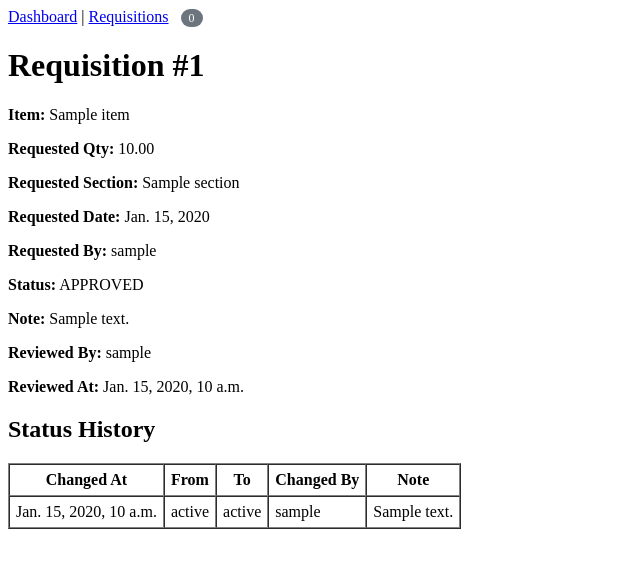
After one commit to Diwak4r/ERP-System, a Django app: page /production/requisitions/1/ in a window 1280 px wide. The commit adds this page. Shown: the top 568 px of the page, without its empty margins (0-640 px from the left). Run offline with Django 4.2, Linux system fonts and the light colour scheme; a user stored in the database is signed in; tables that the repository leaves empty hold one stand-in row (values such as "Sample post").

Commit message:
feat: implement phase 5A store requisition workflow

```diff
--- a/production/forms.py
+++ b/production/forms.py
@@ -5,7 +5,18 @@ from typing import Optional
 
 from django import forms
 
-from .models import AttendanceSheet, Item, MachineDowntime, Machine, ProductionEntry, Section, TargetRule, WasteEntry, Worker
+from .models import (
+    AttendanceSheet,
+    Item,
+    Machine,
+    MachineDowntime,
+    ProductionEntry,
+    Requisition,
+    Section,
+    TargetRule,
+    WasteEntry,
+    Worker,
+)
 
 
 from django.core.exceptions import ValidationError
@@ -304,3 +315,36 @@ class MachineDowntimeForm(forms.ModelForm):
                 for message in exc.messages:
                     self.add_error(None, message)
         return cleaned
+
+
+class RequisitionForm(forms.ModelForm):
+    class Meta:
+        model = Requisition
+        fields = ["item", "requested_qty", "note"]
+        widgets = {
+            "requested_qty": forms.NumberInput(attrs={"step": "0.01", "min": "0.01"}),
+            "note": forms.Textarea(attrs={"rows": 3}),
+        }
+
+    def __init__(self, *args, **kwargs):
+        super().__init__(*args, **kwargs)
+        self.fields["item"].queryset = Item.objects.filter(is_active=True)
+
+
+class RequisitionDecisionForm(forms.Form):
+    decision = forms.ChoiceField(
+        choices=[
+            (Requisition.STATUS_APPROVED, "Approve"),
+            (Requisition.STATUS_REJECTED, "Reject"),
+        ]
+    )
+    note = forms.CharField(required=False, widget=forms.Textarea(attrs={"rows": 3}))
+
+    def clean(self):
+        cleaned = super().clean()
+        decision = cleaned.get("decision")
+        note = (cleaned.get("note") or "").strip()
+        if decision == Requisition.STATUS_REJECTED and not note:
+            self.add_error("note", "Rejection reason is required.")
+        cleaned["note"] = note
+        return cleaned
--- a/production/urls.py
+++ b/production/urls.py
@@ -7,6 +7,10 @@ urlpatterns = [
     path("entry/", views.production_entry, name="entry"),
     path("entries/", views.production_entries, name="entries"),
     path("entry/row/", views.production_entry_row, name="entry-row"),
+    path("requisitions/new/", views.requisition_create, name="requisition-create"),
+    path("requisitions/", views.requisition_list, name="requisition-list"),
+    path("requisitions/<int:requisition_id>/", views.requisition_detail, name="requisition-detail"),
+    path("requisitions/pending-badge/", views.requisition_pending_badge, name="requisition-pending-badge"),
     path("attendance/entry/", views.attendance_entry, name="attendance-entry"),
     path("downtime/entry/", views.downtime_entry, name="downtime-entry"),
     path("waste/entry/", views.waste_entry, name="waste-entry"),
--- a/production/views.py
+++ b/production/views.py
@@ -10,6 +10,7 @@ from django.urls import reverse
 from django.shortcuts import get_object_or_404, redirect, render
 from django.template.loader import render_to_string
 from django.db import transaction
+from django.utils import timezone
 from django.db.models import Sum, F, ExpressionWrapper, FloatField, Case, When, Value, BooleanField, Count, Q
 from django.db.models.functions import Cast
 
@@ -18,6 +19,8 @@ from .forms import (
     MachineDowntimeForm,
     ProductionEntryForm,
     ProductionEntryFormSet,
+    RequisitionDecisionForm,
+    RequisitionForm,
     WasteEntryForm,
     WasteEntryFormSet,
 )
@@ -28,7 +31,9 @@ from .models import (
     Item,
     MachineDowntime,
     ProductionEntry,
+    Requisition,
     Section,
+    StatusHistory,
     TargetRule,
     WasteEntry,
     Worker,
@@ -36,6 +41,7 @@ from .models import (
 
 ROLE_ADMIN = "ADMIN"
 ROLE_SUPERVISOR = "SUPERVISOR"
+ROLE_STORE = "STORE"
 
 
 def _user_has_role(user, role: str) -> bool:
@@ -63,6 +69,19 @@ def _coerce_date(raw_value: str | None, default_value: date) -> date:
         return date.fromisoformat(raw_value) if raw_value else default_value
     except ValueError:
         return default_value
+
+
+def _pending_requisition_count(user) -> int:
+    if not _user_has_role(user, ROLE_ADMIN):
+        return 0
+    return Requisition.objects.filter(status=Requisition.STATUS_PENDING).count()
+
+
+def _store_section_for(user) -> Section | None:
+    sections = Section.objects.filter(is_active=True, supervisors=user)
+    if sections.count() == 1:
+        return sections.first()
+    return None
 
 
 @login_required
@@ -224,6 +243,8 @@ def daily_section_summary(request: HttpRequest) -> HttpResponse:
         "worker_count": worker_count,
         "today_downtime_alerts": downtime_alerts,
         "is_today_view": entry_date_val == today,
+        "pending_requisition_count": _pending_requisition_count(request.user),
+        "is_admin": _user_has_role(request.user, ROLE_ADMIN),
     }
     return render(request, "production/reports/daily_section_summary.html", context)
 
@@ -285,6 +306,157 @@ def worker_history(request: HttpRequest, worker_id: int) -> HttpResponse:
         "entries": entries,
     }
     return render(request, "production/reports/worker_history_modal.html", context)
+
+
+@login_required
+def requisition_create(request: HttpRequest) -> HttpResponse:
+    if not _user_has_role(request.user, ROLE_STORE):
+        return HttpResponseForbidden("Only STORE users can create requisitions")
+
+    store_section = _store_section_for(request.user)
+    if store_section is None:
+        return HttpResponseForbidden("STORE user must be assigned to exactly one active section")
+
+    if request.method == "POST":
+        form = RequisitionForm(request.POST)
+        if form.is_valid():
+            requisition = form.save(commit=False)
+            requisition.requested_by = request.user
+            requisition.requested_section = store_section
+            requisition.requested_date = date.today()
+            requisition.status = Requisition.STATUS_PENDING
+            requisition.save()
+            StatusHistory.objects.create(
+                requisition=requisition,
+                from_status="",
+                to_status=Requisition.STATUS_PENDING,
+                changed_by=request.user,
+                note=(requisition.note or "").strip(),
+            )
+            messages.success(request, "Requisition submitted for admin review.")
+            return redirect("production:requisition-list")
+    else:
+        form = RequisitionForm()
+
+    return render(
+        request,
+        "production/requisition_form.html",
+        {
+            "form": form,
+            "store_section": store_section,
+            "pending_requisition_count": _pending_requisition_count(request.user),
+        },
+    )
+
+
+@login_required
+def requisition_list(request: HttpRequest) -> HttpResponse:
+    if _user_has_role(request.user, ROLE_ADMIN):
+        requisitions = Requisition.objects.select_related(
+            "item",
+            "requested_by",
+            "requested_section",
+            "reviewed_by",
+        ).all()
+    elif _user_has_role(request.user, ROLE_STORE):
+        requisitions = Requisition.objects.select_related(
+            "item",
+            "requested_by",
+            "requested_section",
+            "reviewed_by",
+        ).filter(requested_by=request.user)
+    else:
+        return HttpResponseForbidden("Not allowed")
+
+    return render(
+        request,
+        "production/requisition_list.html",
+        {
+            "requisitions": requisitions,
+            "pending_requisition_count": _pending_requisition_count(request.user),
+            "is_admin": _user_has_role(request.user, ROLE_ADMIN),
+        },
+    )
+
+
+@login_required
+def requisition_detail(request: HttpRequest, requisition_id: int) -> HttpResponse:
+    if not _user_has_role(request.user, ROLE_ADMIN):
+        return HttpResponseForbidden("Only ADMIN users can review requisitions")
+
+    requisition = get_object_or_404(
+        Requisition.objects.select_related(
+            "item",
+            "requested_by",
+            "requested_section",
+            "reviewed_by",
+        ),
+        pk=requisition_id,
+    )
+
+    decision_form = RequisitionDecisionForm()
+    if request.method == "POST":
+        decision_form = RequisitionDecisionForm(request.POST)
+        if decision_form.is_valid():
+            decision = decision_form.cleaned_data["decision"]
+            note = decision_form.cleaned_data["note"]
+            with transaction.atomic():
+                locked_requisition = Requisition.objects.select_for_update().get(pk=requisition.pk)
+                if locked_requisition.status != Requisition.STATUS_PENDING:
+                    messages.error(request, "Only pending requisitions can be reviewed.")
+                    return redirect("production:requisition-detail", requisition_id=requisition.id)
+
+                previous_status = locked_requisition.status
+                locked_requisition.status = decision
+                locked_requisition.reviewed_by = request.user
+                locked_requisition.reviewed_at = timezone.now()
+                locked_requisition.save(update_fields=["status", "reviewed_by", "reviewed_at"])
+
+                StatusHistory.objects.create(
+                    requisition=locked_requisition,
+                    from_status=previous_status,
+                    to_status=decision,
+                    changed_by=request.user,
+                    note=note,
+                )
+
+                if decision == Requisition.STATUS_APPROVED:
+                    ledger, _ = DailyLedger.objects.select_for_update().get_or_create(
+                        date=locked_requisition.requested_date,
+                        section=locked_requisition.requested_section,
+                        item=locked_requisition.item,
+                    )
+                    ledger.manual_received = (ledger.manual_received or Decimal("0.00")) + locked_requisition.requested_qty
+                    ledger.save(update_fields=["manual_received"])
+                    messages.success(request, "Requisition approved and ledger updated.")
+                else:
+                    messages.success(request, "Requisition rejected.")
+
+            return redirect("production:requisition-detail", requisition_id=requisition.id)
+
+    requisition.refresh_from_db()
+    history = requisition.status_history.select_related("changed_by").all()
+    return render(
+        request,
+        "production/requisition_detail.html",
+        {
+            "requisition": requisition,
+            "history": history,
+            "decision_form": decision_form,
+            "pending_requisition_count": _pending_requisition_count(request.user),
+        },
+    )
+
+
+@login_required
+def requisition_pending_badge(request: HttpRequest) -> HttpResponse:
+    if not _user_has_role(request.user, ROLE_ADMIN):
+        return HttpResponse("")
+    return render(
+        request,
+        "production/requisition_pending_badge.html",
+        {"pending_requisition_count": _pending_requisition_count(request.user)},
+    )
 
 
 @login_required
--- /dev/null
+++ b/templates/production/requisition_detail.html
@@ -0,0 +1,77 @@
+<!DOCTYPE html>
+<html>
+<head>
+    <title>Requisition Detail</title>
+</head>
+<body>
+    <nav style="margin-bottom: 16px;">
+        <a href="{% url 'production:report-daily-section' %}">Dashboard</a> |
+        <a href="{% url 'production:requisition-list' %}">Requisitions</a>
+        <span style="margin-left: 8px;">
+            {% include "production/requisition_pending_badge.html" %}
+        </span>
+    </nav>
+
+    <h1>Requisition #{{ requisition.id }}</h1>
+
+    <p><strong>Item:</strong> {{ requisition.item.name }}</p>
+    <p><strong>Requested Qty:</strong> {{ requisition.requested_qty }}</p>
+    <p><strong>Requested Section:</strong> {{ requisition.requested_section.name }}</p>
+    <p><strong>Requested Date:</strong> {{ requisition.requested_date }}</p>
+    <p><strong>Requested By:</strong> {{ requisition.requested_by.username }}</p>
+    <p><strong>Status:</strong> {{ requisition.status }}</p>
+    <p><strong>Note:</strong> {{ requisition.note|default:"-" }}</p>
+    <p><strong>Reviewed By:</strong> {% if requisition.reviewed_by %}{{ requisition.reviewed_by.username }}{% else %}-{% endif %}</p>
+    <p><strong>Reviewed At:</strong> {{ requisition.reviewed_at|default:"-" }}</p>
+
+    {% if decision_form.non_field_errors %}
+        <div style="color: #b02a37;">{{ decision_form.non_field_errors }}</div>
+    {% endif %}
+
+    {% if requisition.status == "PENDING" %}
+        <h2>Review Action</h2>
+        <form method="post">
+            {% csrf_token %}
+            <p>
+                <label for="{{ decision_form.decision.id_for_label }}">Decision</label><br>
+                {{ decision_form.decision }}
+                {{ decision_form.decision.errors }}
+            </p>
+            <p>
+                <label for="{{ decision_form.note.id_for_label }}">Review Note / Rejection Reason</label><br>
+                {{ decision_form.note }}
+                {{ decision_form.note.errors }}
+            </p>
+            <button type="submit">Submit Decision</button>
+        </form>
+    {% endif %}
+
+    <h2>Status History</h2>
+    <table border="1" cellpadding="6" cellspacing="0">
+        <thead>
+            <tr>
+                <th>Changed At</th>
+                <th>From</th>
+                <th>To</th>
+                <th>Changed By</th>
+                <th>Note</th>
+            </tr>
+        </thead>
+        <tbody>
+            {% for row in history %}
+                <tr>
+                    <td>{{ row.changed_at }}</td>
+                    <td>{% if row.from_status %}{{ row.from_status }}{% else %}START{% endif %}</td>
+                    <td>{{ row.to_status }}</td>
+                    <td>{{ row.changed_by.username }}</td>
+                    <td>{{ row.note|default:"-" }}</td>
+                </tr>
+            {% empty %}
+                <tr>
+                    <td colspan="5">No history records.</td>
+                </tr>
+            {% endfor %}
+        </tbody>
+    </table>
+</body>
+</html>
--- /dev/null
+++ b/templates/production/requisition_pending_badge.html
@@ -0,0 +1,9 @@
+{% if pending_requisition_count %}
+<span style="background:#dc3545;color:#fff;border-radius:999px;padding:2px 8px;font-size:12px;">
+    {{ pending_requisition_count }}
+</span>
+{% else %}
+<span style="background:#6c757d;color:#fff;border-radius:999px;padding:2px 8px;font-size:12px;">
+    0
+</span>
+{% endif %}
```
Also changed, not shown: docs/ASSUMPTIONS.md (added, +9 -0 lines), production/admin.py (+28 -0 lines), production/models.py (+72 -0 lines), production/tests.py (+169 -0 lines), templates/production/reports/daily_section_summary.html (+16 -0 lines), templates/production/requisition_form.html (added, +39 -0 lines), templates/production/requisition_list.html (added, +68 -0 lines), production/migrations/0006_requisition_statushistory_and_more.py (added).
